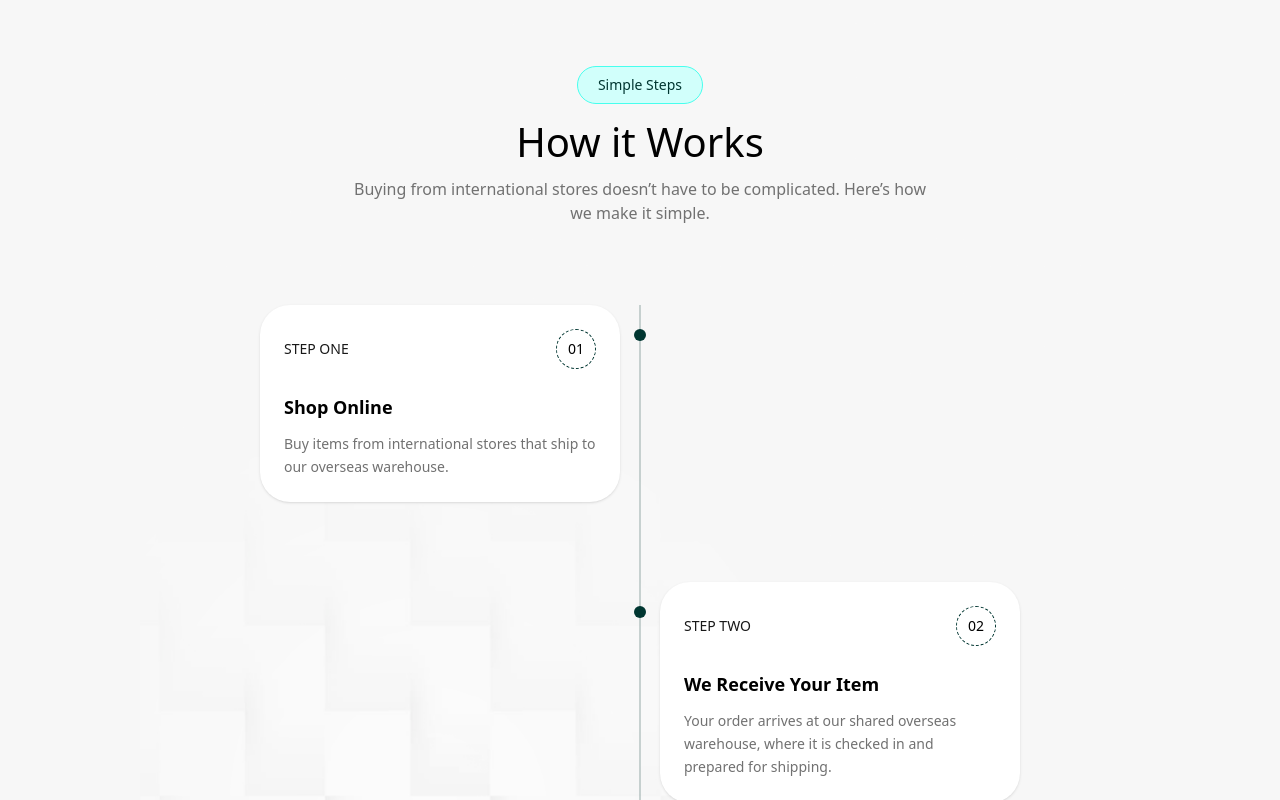
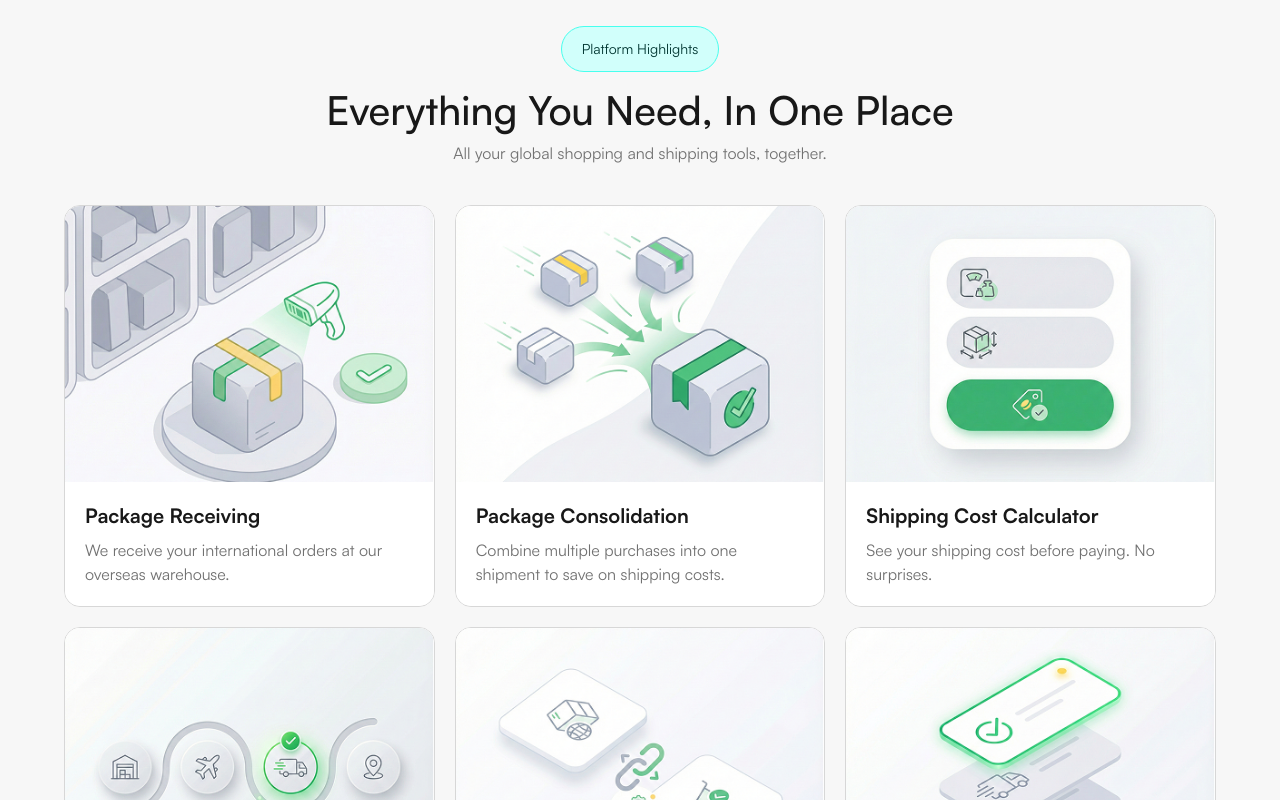
Before and after one commit to Wix-Code/assessment, a Next.js app: page / in a window 1280 px wide. Shown: the part 1660-2460 px from the top of the page. Built offline with nearby package versions, Linux system fonts and the light colour scheme.

Commit message:
fixing an error

```diff
--- a/app/components/SimpleSteps.tsx
+++ b/app/components/SimpleSteps.tsx
@@ -1,115 +1,115 @@
-import React from "react";
+// import React from "react";
 
-const steps = [
-  {
-    step: "STEP ONE",
-    number: "01",
-    title: "Shop Online",
-    text: "Buy items from international stores that ship to our overseas warehouse.",
-    side: "left",
-  },
-  {
-    step: "STEP TWO",
-    number: "02",
-    title: "We Receive Your Item",
-    text: "Your order arrives at our shared overseas warehouse, where it is checked in and prepared for shipping.",
-    side: "right",
-  },
-  {
-    step: "STEP THREE",
-    number: "03",
-    title: "Choose Shipping & Pay",
-    text: "Select your shipping option, view the cost, and complete payment.",
-    side: "right",
-  },
-  {
-    step: "STEP FOUR",
-    number: "04",
-    title: "Delivered to Nigeria",
-    text: "Your package is shipped to Nigeria and delivered to your address, with tracking updates along the way.",
-    side: "left",
-  },
-];
+// const steps = [
+//   {
+//     step: "STEP ONE",
+//     number: "01",
+//     title: "Shop Online",
+//     text: "Buy items from international stores that ship to our overseas warehouse.",
+//     side: "left",
+//   },
+//   {
+//     step: "STEP TWO",
+//     number: "02",
+//     title: "We Receive Your Item",
+//     text: "Your order arrives at our shared overseas warehouse, where it is checked in and prepared for shipping.",
+//     side: "right",
+//   },
+//   {
+//     step: "STEP THREE",
+//     number: "03",
+//     title: "Choose Shipping & Pay",
+//     text: "Select your shipping option, view the cost, and complete payment.",
+//     side: "right",
+//   },
+//   {
+//     step: "STEP FOUR",
+//     number: "04",
+//     title: "Delivered to Nigeria",
+//     text: "Your package is shipped to Nigeria and delivered to your address, with tracking updates along the way.",
+//     side: "left",
+//   },
+// ];
 
-const SimpleSteps = () => {
-  return (
-    <section
-      className="
-        relative max-w-[1000px] mx-auto py-24 px-4
-        bg-[url('/images/bg.png')] bg-cover bg-center
-      "
-    >
-      {/* Header */}
-      <div className="text-center mb-20">
-        <p className="inline-block text-[#003631] px-5 py-2 rounded-full border border-[#47FFEE] bg-[#D1FFFB] text-sm">
-          Simple Steps
-        </p>
-        <h2 className="text-3xl sm:text-4xl lg:text-[40px] font-medium mt-4">
-          How it Works
-        </h2>
-        <p className="text-[#717171] mt-3 text-sm sm:text-base max-w-xl mx-auto">
-          Buying from international stores doesn’t have to be complicated.
-          Here’s how we make it simple.
-        </p>
-      </div>
+// const SimpleSteps = () => {
+//   return (
+//     <section
+//       className="
+//         relative max-w-[1000px] mx-auto py-24 px-4
+//         bg-[url('/images/bg.png')] bg-cover bg-center
+//       "
+//     >
+//       {/* Header */}
+//       <div className="text-center mb-20">
+//         <p className="inline-block text-[#003631] px-5 py-2 rounded-full border border-[#47FFEE] bg-[#D1FFFB] text-sm">
+//           Simple Steps
+//         </p>
+//         <h2 className="text-3xl sm:text-4xl lg:text-[40px] font-medium mt-4">
+//           How it Works
+//         </h2>
+//         <p className="text-[#717171] mt-3 text-sm sm:text-base max-w-xl mx-auto">
+//           Buying from international stores doesn’t have to be complicated.
+//           Here’s how we make it simple.
+//         </p>
+//       </div>
 
-      {/* Timeline */}
-      <div className="relative grid grid-cols-1 sm:grid-cols-[1fr_40px_1fr] gap-y-20">
-        {/* Vertical line */}
-        <div className="hidden sm:block absolute left-1/2 top-0 h-full w-[2px] bg-[#003631]/20 -translate-x-1/2" />
+//       {/* Timeline */}
+//       <div className="relative grid grid-cols-1 sm:grid-cols-[1fr_40px_1fr] gap-y-20">
+//         {/* Vertical line */}
+//         <div className="hidden sm:block absolute left-1/2 top-0 h-full w-[2px] bg-[#003631]/20 -translate-x-1/2" />
 
-        {steps.map((step, index) => (
-          <React.Fragment key={index}>
-            {/* Left column */}
-            <div
-              className={`${
-                step.side === "left"
-                  ? "sm:flex sm:justify-end"
-                  : "hidden sm:block"
-              }`}
-            >
-              {step.side === "left" && <StepCard {...step} />}
-            </div>
+//         {steps.map((step, index) => (
+//           <React.Fragment key={index}>
+//             {/* Left column */}
+//             <div
+//               className={`${
+//                 step.side === "left"
+//                   ? "sm:flex sm:justify-end"
+//                   : "hidden sm:block"
+//               }`}
+//             >
+//               {step.side === "left" && <StepCard {...step} />}
+//             </div>
 
-            {/* Center dot */}
-            <div className="relative flex justify-center">
-              <span className="w-3 h-3 rounded-full bg-[#003631] mt-6" />
-            </div>
+//             {/* Center dot */}
+//             <div className="relative flex justify-center">
+//               <span className="w-3 h-3 rounded-full bg-[#003631] mt-6" />
+//             </div>
 
-            {/* Right column */}
-            <div
-              className={`${
-                step.side === "right"
-                  ? "sm:flex sm:justify-start"
-                  : "hidden sm:block"
-              }`}
-            >
-              {step.side === "right" && <StepCard {...step} />}
-            </div>
+//             {/* Right column */}
+//             <div
+//               className={`${
+//                 step.side === "right"
+//                   ? "sm:flex sm:justify-start"
+//                   : "hidden sm:block"
+//               }`}
+//             >
+//               {step.side === "right" && <StepCard {...step} />}
+//             </div>
 
-            {/* Mobile (stacked) */}
-            <div className="sm:hidden">
-              <StepCard {...step} />
-            </div>
-          </React.Fragment>
-        ))}
-      </div>
-    </section>
-  );
-};
+//             {/* Mobile (stacked) */}
+//             <div className="sm:hidden">
+//               <StepCard {...step} />
+//             </div>
+//           </React.Fragment>
+//         ))}
+//       </div>
+//     </section>
+//   );
+// };
 
-const StepCard = ({ step, number, title, text }) => (
-  <div className="bg-white rounded-[30px] p-6 max-w-[360px] shadow-sm">
-    <div className="flex items-center justify-between mb-6">
-      <p className="uppercase text-sm text-[#181818]">{step}</p>
-      <span className="w-10 h-10 flex items-center justify-center rounded-full border border-dashed border-[#003631] text-sm">
-        {number}
-      </span>
-    </div>
+// const StepCard = ({ step, number, title, text }) => (
+//   <div className="bg-white rounded-[30px] p-6 max-w-[360px] shadow-sm">
+//     <div className="flex items-center justify-between mb-6">
+//       <p className="uppercase text-sm text-[#181818]">{step}</p>
+//       <span className="w-10 h-10 flex items-center justify-center rounded-full border border-dashed border-[#003631] text-sm">
+//         {number}
+//       </span>
+//     </div>
 
-    <h3 className="font-bold text-lg mb-3">{title}</h3>
-    <p className="text-[#717171] text-sm leading-relaxed">{text}</p>
-  </div>
-);
+//     <h3 className="font-bold text-lg mb-3">{title}</h3>
+//     <p className="text-[#717171] text-sm leading-relaxed">{text}</p>
+//   </div>
+// );
 
-export default SimpleSteps;
+// export default SimpleSteps;
--- a/app/page.tsx
+++ b/app/page.tsx
@@ -5,14 +5,14 @@ import EveryThingYouNeed from './components/EveryThingYouNeed'
 import PopularStores from './components/PopularStores'
 import HeroPage from './components/HeroPage'
 import BuildForYou from './components/BuildForYou'
-import SimpleSteps from './components/SimpleSteps'
+//import SimpleSteps from './components/SimpleSteps'
 
 const page = () => {
   return (
     <div className='bg-[#F7F7F7]'>
       <HeroPage />
       <PopularStores />
-      <SimpleSteps />
+      {/* <SimpleSteps /> */}
       <EveryThingYouNeed />
       <BuildForYou />
       <Faqs />
```
